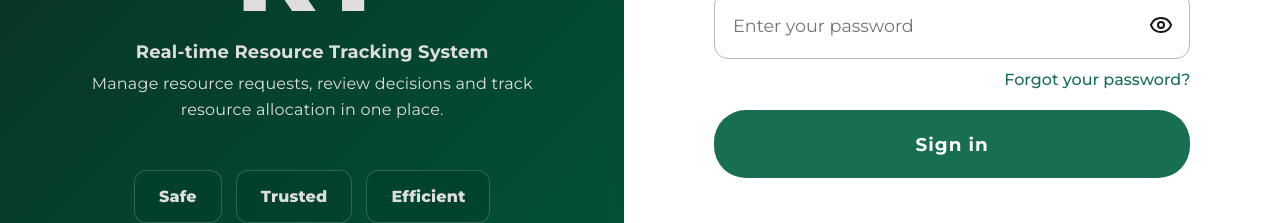
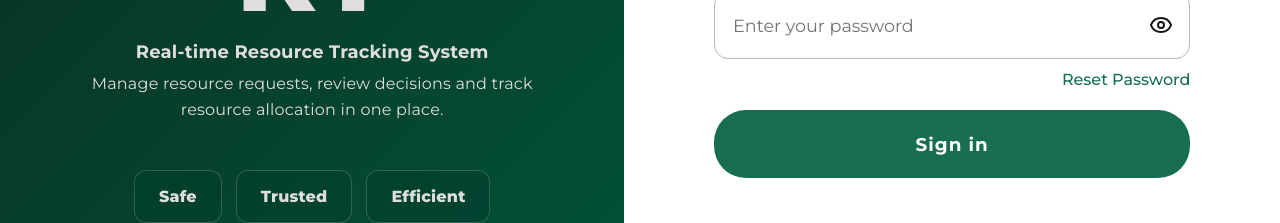
Before and after one commit to bsc-inf-29-24/Resource-Tracker-Frontend1, a React (Vite) app in the folder resource-tracker/: page /login in a window 1280 px wide. Shown: the part 336-559 px from the top of the page. Built offline with nearby package versions, Linux system fonts and the light colour scheme; no server answers.

Commit message:
Change 'Forgot your password?' link text to 'Reset Password'

```diff
--- a/resource-tracker/src/assets/pages/auth/LoginPage.tsx
+++ b/resource-tracker/src/assets/pages/auth/LoginPage.tsx
@@ -136,7 +136,7 @@ export default function LoginPage() {
           )}
         </div>
         <div className={`${styles.links} ${styles.loginLinks}`}>
-          <Link to="/forgot-password">Forgot your password?</Link>
+          <Link to="/forgot-password">Reset Password</Link>
         </div>
         <button
           className={styles.submit}
```
